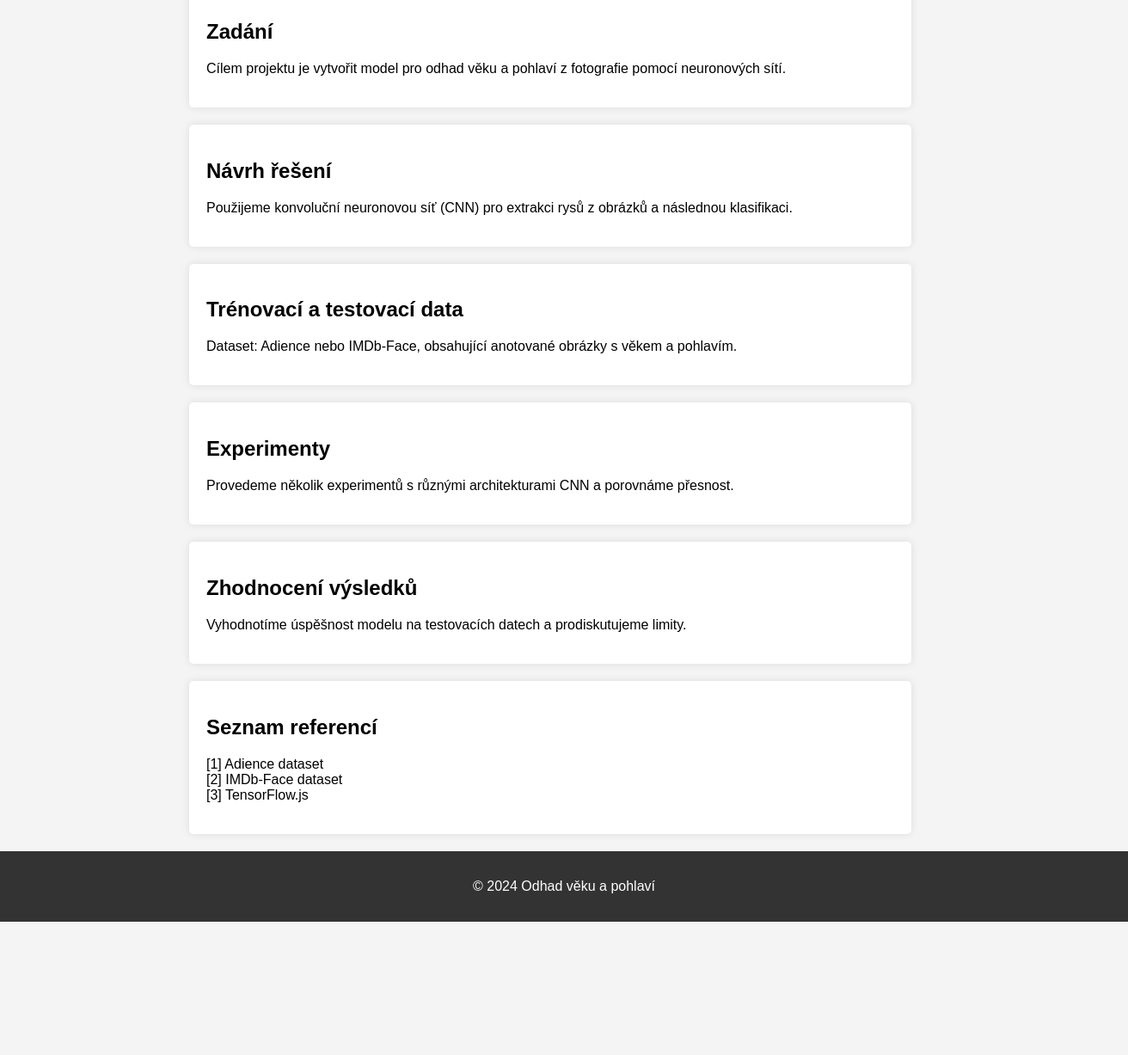
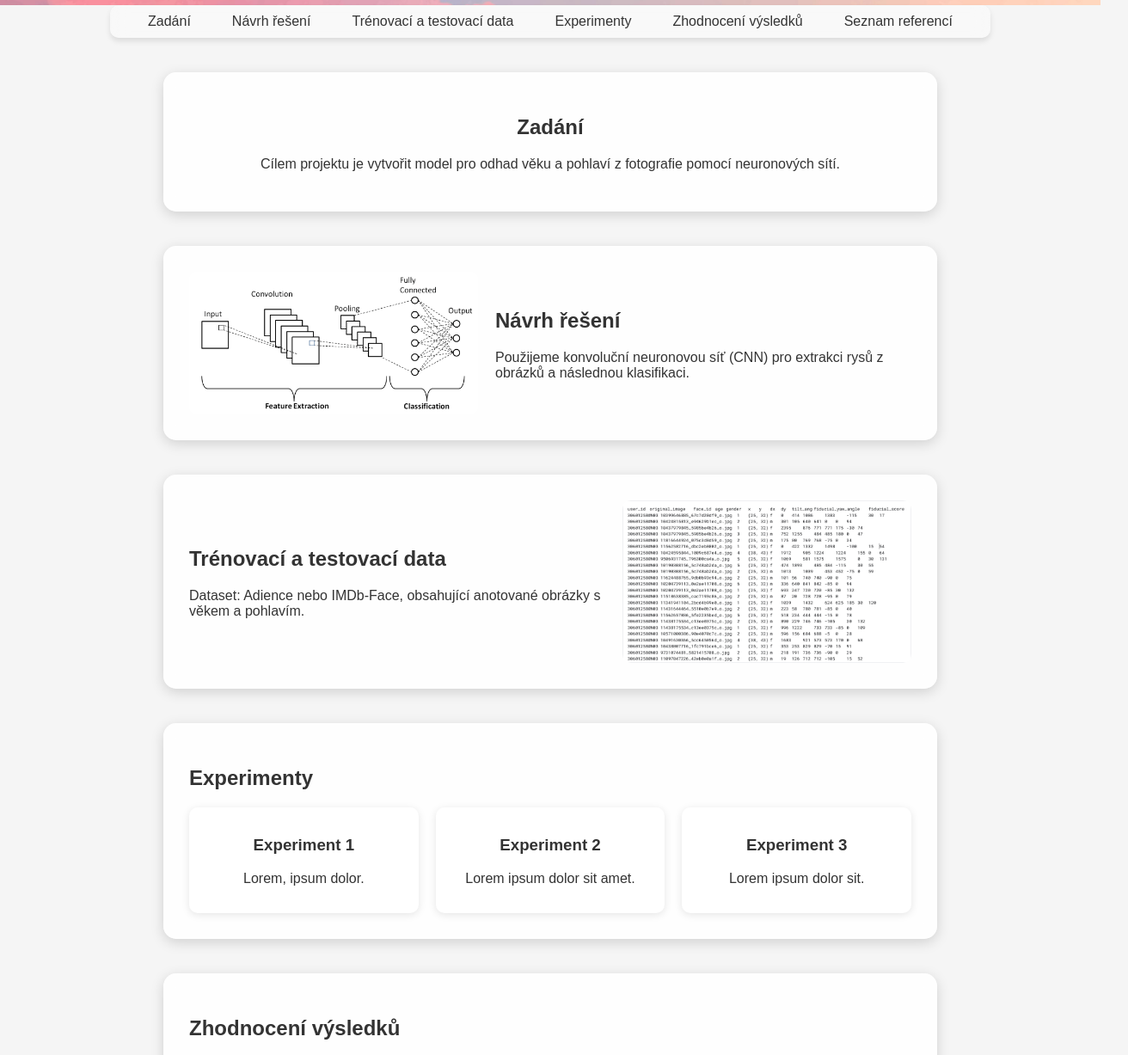
Before and after one commit to ilya496/ilya496.github.io, a plain HTML site: page index.html in a window 1280 px wide. Shown: the part 167-1394 px from the top of the page at 86% size, 1312 px wide, since content can reach past the window. Before the commit the page ends 1239 px from the top, so only its background shows below. Drawn offline with Linux system fonts and the light colour scheme.

Commit message:
mnohem lepsi vzhled

```diff
--- a/index.html
+++ b/index.html
@@ -7,71 +7,111 @@
     <link rel="stylesheet" href="styles.css" />
   </head>
   <body>
-    <header>
-      <h1>Odhad věku a pohlaví z fotografie</h1>
+    <header class="header">
+      <h1 class="main-title">Odhad věku a pohlaví z fotografie</h1>
     </header>
 
-    <nav>
-      <ul>
-        <li><a href="#zadani">Zadání</a></li>
-        <li><a href="#navrh">Návrh řešení</a></li>
-        <li><a href="#data">Trénovací a testovací data</a></li>
-        <li><a href="#experimenty">Experimenty</a></li>
-        <li><a href="#vysledky">Zhodnocení výsledků</a></li>
-        <li><a href="#reference">Seznam referencí</a></li>
+    <nav class="nav">
+      <ul class="nav__list">
+        <li class="nav__item">
+          <a class="nav__link" href="#zadani">Zadání</a>
+        </li>
+        <li class="nav__item">
+          <a class="nav__link" href="#navrh">Návrh řešení</a>
+        </li>
+        <li class="nav__item">
+          <a class="nav__link" href="#data">Trénovací a testovací data</a>
+        </li>
+        <li class="nav__item">
+          <a class="nav__link" href="#experimenty">Experimenty</a>
+        </li>
+        <li class="nav__item">
+          <a class="nav__link" href="#vysledky">Zhodnocení výsledků</a>
+        </li>
+        <li class="nav__item">
+          <a class="nav__link" href="#reference">Seznam referencí</a>
+        </li>
       </ul>
     </nav>
 
-    <section id="zadani">
-      <h2>Zadání</h2>
-      <p>
+    <section class="section text-only" id="zadani">
+      <h2 class="section__title">Zadání</h2>
+      <p class="section__text">
         Cílem projektu je vytvořit model pro odhad věku a pohlaví z fotografie
         pomocí neuronových sítí.
       </p>
     </section>
 
-    <section id="navrh">
-      <h2>Návrh řešení</h2>
-      <p>
-        Použijeme konvoluční neuronovou síť (CNN) pro extrakci rysů z obrázků a
-        následnou klasifikaci.
-      </p>
+    <section class="section image-left" id="navrh">
+      <div class="content">
+        <img
+          src="/images/cnn-diagram.png"
+          alt="CNN Diagram"
+          class="section__image"
+        />
+        <div class="text">
+          <h2 class="section__title">Návrh řešení</h2>
+          <p class="section__text">
+            Použijeme konvoluční neuronovou síť (CNN) pro extrakci rysů z
+            obrázků a následnou klasifikaci.
+          </p>
+        </div>
+      </div>
     </section>
 
-    <section id="data">
-      <h2>Trénovací a testovací data</h2>
-      <p>
-        Dataset: Adience nebo IMDb-Face, obsahující anotované obrázky s věkem a
-        pohlavím.
-      </p>
+    <section class="section image-right" id="data">
+      <div class="content">
+        <div class="text">
+          <h2 class="section__title">Trénovací a testovací data</h2>
+          <p class="section__text">
+            Dataset: Adience nebo IMDb-Face, obsahující anotované obrázky s
+            věkem a pohlavím.
+          </p>
+        </div>
+        <img
+          src="/images/dataset-sample.png"
+          alt="Dataset Example"
+          class="section__image"
+        />
+      </div>
     </section>
 
-    <section id="experimenty">
-      <h2>Experimenty</h2>
-      <p>
-        Provedeme několik experimentů s různými architekturami CNN a porovnáme
-        přesnost.
-      </p>
+    <section class="section grid-layout" id="experimenty">
+      <h2 class="section__title">Experimenty</h2>
+      <div class="grid">
+        <div class="grid-item">
+          <h3>Experiment 1</h3>
+          <p>Lorem, ipsum dolor.</p>
+        </div>
+        <div class="grid-item">
+          <h3>Experiment 2</h3>
+          <p>Lorem ipsum dolor sit amet.</p>
+        </div>
+        <div class="grid-item">
+          <h3>Experiment 3</h3>
+          <p>Lorem ipsum dolor sit.</p>
+        </div>
+      </div>
     </section>
 
-    <section id="vysledky">
-      <h2>Zhodnocení výsledků</h2>
-      <p>
+    <section class="section" id="vysledky">
+      <h2 class="section__title">Zhodnocení výsledků</h2>
+      <p class="section__text">
         Vyhodnotíme úspěšnost modelu na testovacích datech a prodiskutujeme
         limity.
       </p>
+      <div class="counter" data-target="95">0</div>
     </section>
 
-    <section id="reference">
-      <h2>Seznam referencí</h2>
-      <p>
-        [1] Adience dataset<br />[2] IMDb-Face dataset<br />[3] TensorFlow.js
-      </p>
-    </section>
-
-    <footer>
+    <footer class="footer">
       <p>&copy; 2024 Odhad věku a pohlaví</p>
     </footer>
+
+    <button id="scrollTop">&#8679;</button>
+
+    <div id="imageModal" class="modal">
+      <img id="modalImg" class="modal-content" />
+    </div>
 
     <script src="script.js"></script>
   </body>
--- a/script.js
+++ b/script.js
@@ -0,0 +1,71 @@
+document.addEventListener("DOMContentLoaded", () => {
+  const sections = document.querySelectorAll(".section");
+  const scrollTopBtn = document.getElementById("scrollTop");
+  const modal = document.getElementById("imageModal");
+  const modalImg = document.getElementById("modalImg");
+  const counters = document.querySelectorAll(".counter");
+
+  const fadeInSections = () => {
+    sections.forEach((section) => {
+      if (section.getBoundingClientRect().top < window.innerHeight - 100) {
+        section.classList.add("show");
+      }
+    });
+  };
+
+  window.addEventListener("scroll", fadeInSections);
+  fadeInSections();
+
+  window.addEventListener("scroll", () => {
+    if (window.scrollY > 275) {
+      scrollTopBtn.style.display = "block";
+    } else {
+      scrollTopBtn.style.display = "none";
+    }
+  });
+
+  scrollTopBtn.addEventListener("click", () => {
+    window.scrollTo({ top: 0, behavior: "smooth" });
+  });
+
+  document.querySelectorAll(".section__image").forEach((img) => {
+    img.addEventListener("click", (e) => {
+      modal.style.display = "flex";
+      modalImg.src = e.target.src;
+    });
+  });
+
+  modal.addEventListener("click", () => {
+    modal.style.display = "none";
+  });
+
+  const animateCounters = () => {
+    counters.forEach((counter) => {
+      let target = +counter.getAttribute("data-target");
+      let count = 0;
+      let step = target / 100;
+
+      const updateCount = () => {
+        if (count < target) {
+          count += step;
+          counter.innerText = Math.ceil(count);
+          requestAnimationFrame(updateCount);
+        } else {
+          counter.innerText = target;
+        }
+      };
+
+      updateCount();
+    });
+  };
+
+  const observer = new IntersectionObserver((entries) => {
+    entries.forEach((entry) => {
+      if (entry.isIntersecting) {
+        animateCounters();
+      }
+    });
+  });
+
+  counters.forEach((counter) => observer.observe(counter));
+});
--- a/styles.css
+++ b/styles.css
@@ -1,44 +1,218 @@
+*, *::before, *::after {
+  box-sizing: border-box;
+}
+
 body {
-  font-family: Arial, sans-serif;
+  font-family: 'Poppins', sans-serif;
+  background: #f5f5f5;
+  color: #333;
   margin: 0;
   padding: 0;
-  background-color: #f4f4f4;
+  scroll-behavior: smooth;
 }
-header {
-  background: #333;
+
+.header {
+  text-align: center;
+  padding: 4rem;
+  background-image: url("/images/header.jpg");
+  background-size: cover;
+  background-position: center;
+  background-attachment: fixed;
+}
+
+.main-title {
+  margin: 0;
+  font-size: 2.5em;
+  color: #fff;
+}
+
+.nav {
+  position: sticky;
+  top: 0;
+  width: 80%;
+  background: rgba(255, 255, 255, 0.4);
+  backdrop-filter: blur(10px);
+  padding: 10px 20px;
+  border-radius: 10px;
+  box-shadow: 0 4px 6px rgba(0, 0, 0, 0.1);
+  z-index: 100;
+  margin: 0 auto;
+}
+
+.nav__list {
+  list-style: none;
+  display: flex;
+  justify-content: space-around;
+  padding: 0;
+  margin: 0;
+}
+
+.nav__item {
+  margin: 0;
+}
+
+.nav__link {
+  text-decoration: none;
+  font-size: 16px;
+  color: #333;
+  padding: 10px 15px;
+  border-radius: 5px;
+}
+
+.nav__link:hover {
+  text-decoration: underline;
+}
+
+.nav__link.active {
+  background: #0056b3;
   color: white;
+}
+
+@media (max-width: 768px) {
+  .nav {
+    width: 90%;
+  }
+
+  .nav__list {
+    flex-direction: column;
+    align-items: center;
+  }
+
+  .nav__link {
+    display: block;
+    padding: 10px;
+  }
+}
+
+.section {
+  padding: 30px;
+  background: rgba(255, 255, 255, 0.9);
+  backdrop-filter: blur(10px);
+  margin: 40px auto;
+  max-width: 900px;
+  box-shadow: 0 4px 15px rgba(0, 0, 0, 0.15);
+  border-radius: 15px;
+  transition: transform 0.3s ease-in-out;
+  opacity: 0;
+  transform: translateY(30px);
+}
+
+.section img {
+  cursor: pointer;
+}
+
+.text-only {
+  text-align: center;
+}
+
+.image-left .content, .image-right .content {
+  display: flex;
+  align-items: center;
+  gap: 20px;
+}
+
+.image-left .section__image {
+  width: 40%;
+  border-radius: 10px;
+}
+
+.image-right .section__image {
+  width: 40%;
+  border-radius: 10px;
+  order: 2;
+}
+
+.image-left .text, .image-right .text {
+  width: 60%;
+}
+
+.grid-layout .grid {
+  display: grid;
+  grid-template-columns: repeat(auto-fit, minmax(250px, 1fr));
+  gap: 20px;
+  margin-top: 20px;
+}
+
+.grid-item {
+  padding: 15px;
+  background: white;
+  border-radius: 10px;
+  box-shadow: 0 2px 10px rgba(0, 0, 0, 0.1);
+  text-align: center;
+}
+
+.section.show {
+  opacity: 1;
+  transform: translateY(0);
+}
+
+@media (max-width: 768px) {
+  .image-left .content, .image-right .content {
+    flex-direction: column;
+    text-align: center;
+  }
+
+  .image-left .section__image, .image-right .section__image {
+    width: 80%;
+  }
+
+  .image-left .text, .image-right .text {
+    width: 100%;
+  }
+}
+
+.footer {
   text-align: center;
   padding: 1em;
-}
-nav ul {
-  list-style: none;
-  padding: 0;
-  text-align: center;
-  background: #444;
-  margin: 0;
-}
-nav ul li {
-  display: inline;
-  margin: 0 15px;
-}
-nav ul li a {
-  color: white;
-  text-decoration: none;
-}
-section {
-  padding: 20px;
-  background: white;
-  margin: 20px auto;
-  max-width: 800px;
-  box-shadow: 0 0 10px rgba(0, 0, 0, 0.1);
-  border-radius: 5px;
-}
-footer {
-  text-align: center;
-  padding: 1em;
-  background: #333;
+  background: #222;
   color: white;
   position: relative;
   bottom: 0;
   width: 100%;
+  margin-top: 50px;
+  font-size: 14px;
 }
+
+.modal {
+  display: none;
+  position: fixed;
+  top: 0;
+  left: 0;
+  width: 100%;
+  height: 100%;
+  background: rgba(0, 0, 0, 0.8);
+  justify-content: center;
+  align-items: center;
+  z-index: 1000;
+}
+
+.modal-content {
+  max-width: 80%;
+  max-height: 80%;
+  border-radius: 10px;
+}
+
+#scrollTop {
+  position: fixed;
+  bottom: 20px;
+  right: 20px;
+  background: #007bff;
+  color: white;
+  border: none;
+  padding: 10px 15px;
+  border-radius: 50%;
+  cursor: pointer;
+  font-size: 18px;
+  display: none;
+  transition: all 0.3s ease;
+}
+
+#scrollTop:hover {
+  background: #0056b3;
+}
+
+.counter {
+  font-size: 2rem;
+  font-weight: bold;
+  color: #007bff;
+}
```
Also changed, not shown: images/cnn-diagram.png (added), images/dataset-sample.png (added), images/header.jpg (added).
